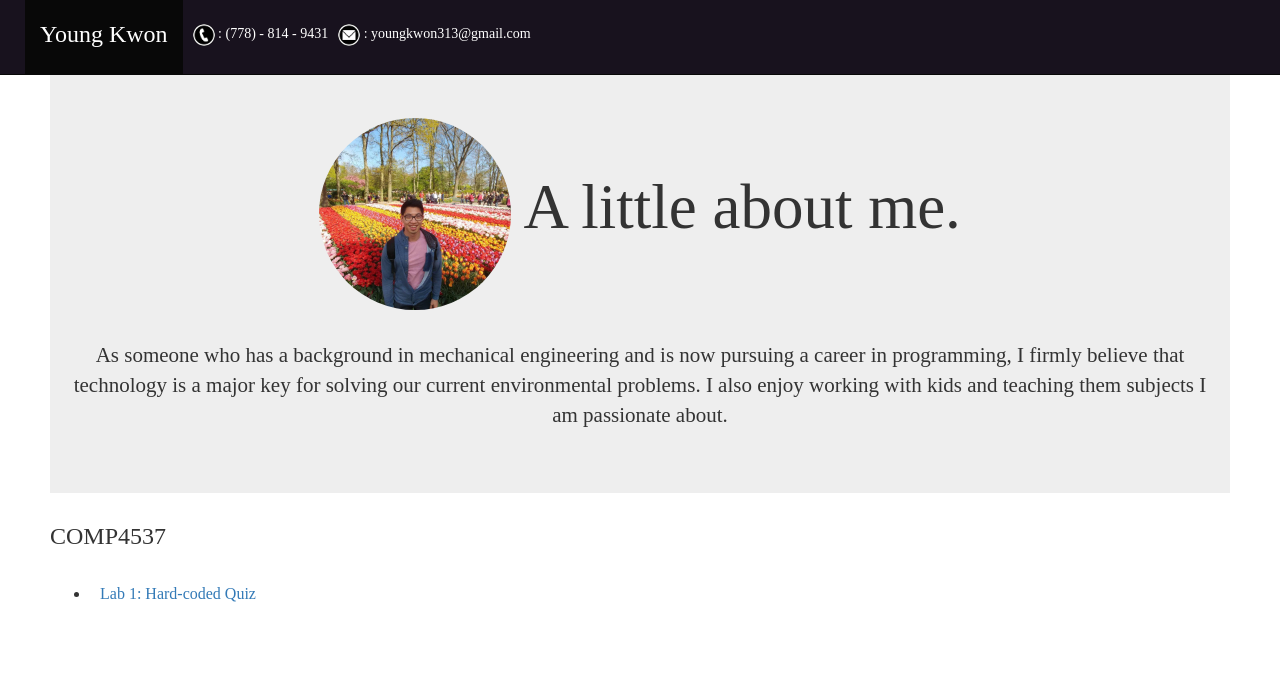
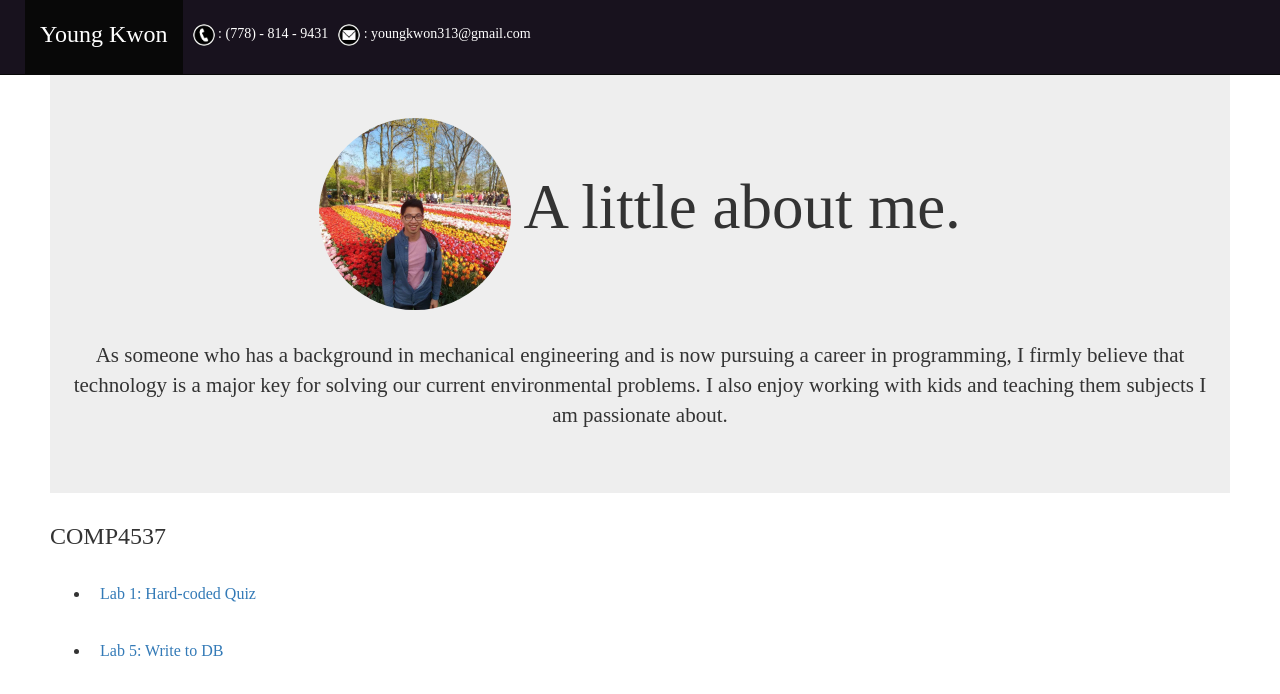
Before and after one commit to youngk313/youngk313.github.io, a website: page COMP4537/comp4537.html in a window 1280 px wide. Drawn offline with nearby package versions, Linux system fonts and the light colour scheme; a web font is replaced by a local one.

Commit message:
updated labs

```diff
--- a/COMP4537/comp4537.html
+++ b/COMP4537/comp4537.html
@@ -36,6 +36,7 @@
       <h3>COMP4537</h3>
       <ul class = "course-list">
         <li><a href="./labs/lab1/quizQuestions/index.html"><p>Lab 1: Hard-coded Quiz</p></a></li>
+        <li><a href="./labs/5/writeDB.html"><p>Lab 5: Write to DB</p></a></li>
       </ul>
     </div>
     <footer id = "footy" class = "text-center" >
```
